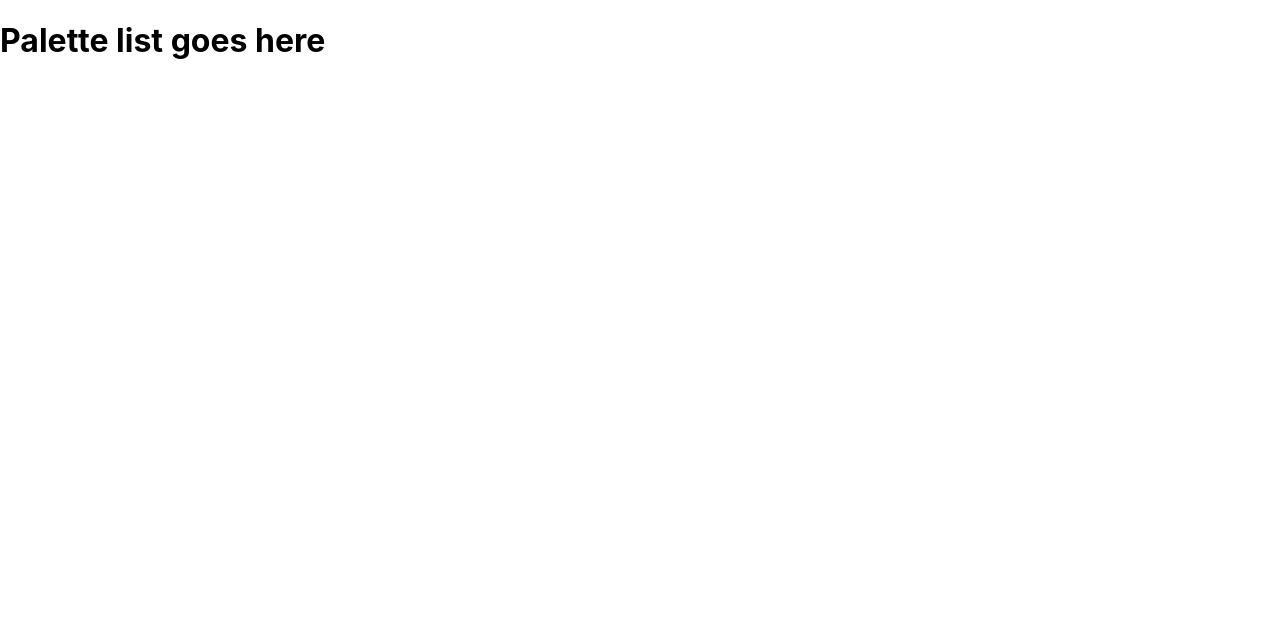
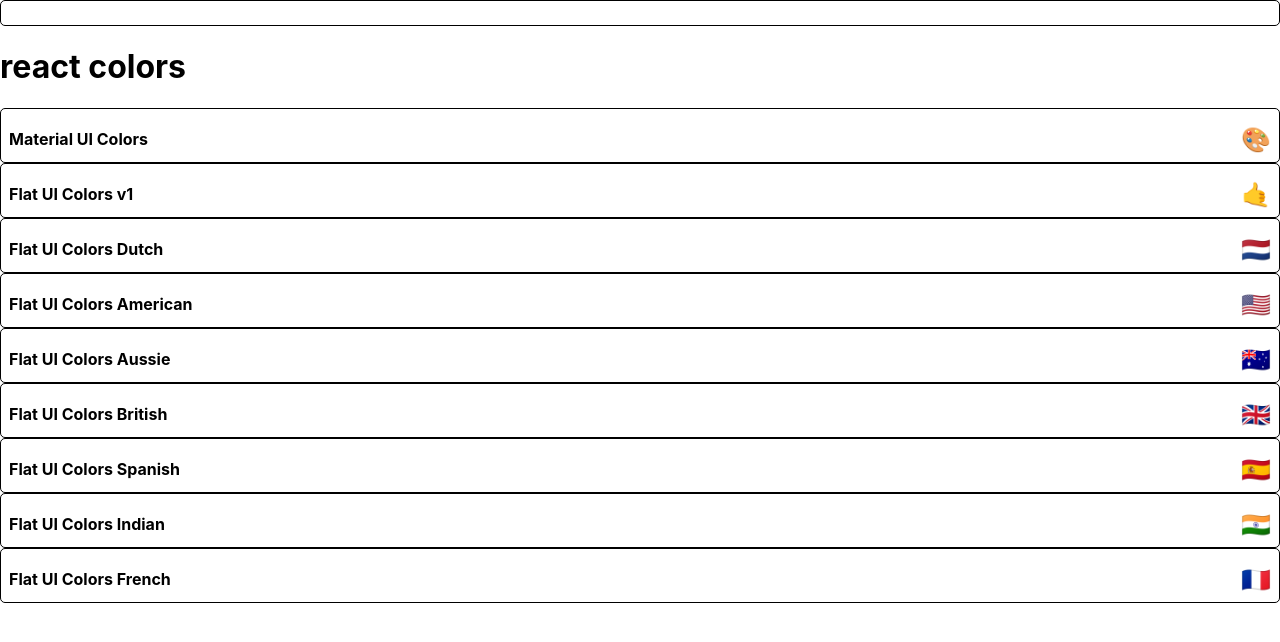
Before and after one commit to willworth/reactcolorapp, a React (Create React App) app: page / in a window 1280 px wide. Shown: the top 642 px of the page. Built offline with nearby package versions, Linux system fonts and the light colour scheme.

Commit message:
styling minipalette

```diff
--- a/package.json
+++ b/package.json
@@ -5,7 +5,10 @@
   "dependencies": {
     "@material-ui/core": "^4.2.0",
     "@material-ui/icons": "^4.2.1",
+    "@material-ui/styles": "^4.2.0",
     "chroma-js": "^2.0.4",
+    "install": "^0.13.0",
+    "npm": "^6.10.0",
     "rc-slider": "^8.6.13",
     "react": "^16.8.6",
     "react-copy-to-clipboard": "^5.0.1",
--- a/src/App.js
+++ b/src/App.js
@@ -1,22 +1,41 @@
-import React from "react";
+import React, { Component } from "react";
 import { Route, Switch } from "react-router-dom";
 import Palette from "./Palette";
-import SeedPalettes from "./seedColors";
+import PaletteList from "./PaletteList";
 import { generatePalette } from "./colorHelpers";
+import seedColors from "./seedColors";
 
-function App() {
-  console.log();
-
+class App extends Component {
+  findPalette(id) {
+    return seedColors.find(function(palette) {
+      return palette.id === id;
+    });
+  }
+  render() {
     return (
       <Switch>
-      <Route exact path="/" render={() => <h1>Palette list goes here</h1>} />
-      <Route exact path="/palette/:id" render={() => <h1>indiv palette </h1>} />
+        <Route
+          exact
+          path="/"
+          render={() => <PaletteList palettes={seedColors} />}
+        />
+        <Route
+          exact
+          path="/palette/:id"
+          render={routeProps => (
+            <Palette
+              palette={generatePalette(
+                this.findPalette(routeProps.match.params.id)
+              )}
+            />
+          )}
+        />
       </Switch>
 
       // <div>
-    //   <Palette palette={generatePalette(SeedPalettes[4])} />
+      //   <Palette palette={generatePalette(seedColors[4])} />
       // </div>
     );
   }
-
+}
 export default App;
--- /dev/null
+++ b/src/MiniPalette.js
@@ -0,0 +1,49 @@
+import React from "react";
+import { withStyles } from "@material-ui/styles";
+
+const styles = {
+  root: {
+    backgroundColor: "white",
+    border: "1px solid black",
+    borderRadius: "5px",
+    padding: "0.5rem",
+    position: "relative",
+    overflow: "hidden",
+    "&:hover": {
+      cursor: "pointer"
+    }
+  },
+  colors: {
+    backgroundColor: "grey"
+  },
+  title: {
+    display: "flex",
+    justifyContent: "space-between",
+    alignItems: "center",
+    margin: "0",
+    color: "black",
+    paddingTop: "0.5rem",
+    fontSize: "1rem",
+    position: "relative"
+  },
+  emoji: {
+    marginLeft: "0.5rem",
+    fontSize: "1.5rem"
+  }
+};
+
+function MiniPalette(props) {
+  const { classes, paletteName, emoji } = props;
+  return (
+    <div className={classes.root}>
+      <div className={classes.colors} />
+      <h5 className={classes.title}>
+        {" "}
+        {paletteName}
+        <span className={classes.emoji}>{emoji}</span>
+      </h5>
+    </div>
+  );
+}
+
+export default withStyles(styles)(MiniPalette);
--- a/src/Navbar.js
+++ b/src/Navbar.js
@@ -1,4 +1,5 @@
 import React, { Component } from "react";
+import { Link } from "react-router-dom";
 import Select from "@material-ui/core/Select";
 import MenuItem from "@material-ui/core/MenuItem";
 import Snackbar from "@material-ui/core/Snackbar";
@@ -37,7 +38,7 @@
     return (
       <header className="Navbar">
         <div className="Logo">
-          <a href="/">reactcolorpicker</a>
+          <Link to="/">reactcolorpicker</Link>
         </div>
         <div className="slider-container">
           <span>Level: {level}</span>
--- /dev/null
+++ b/src/PaletteList.js
@@ -0,0 +1,20 @@
+import React, { Component } from "react";
+import { Link } from "react-router-dom";
+import MiniPalette from "./MiniPalette";
+
+class PaletteList extends Component {
+  render() {
+    const { palettes } = this.props;
+    return (
+      <div>
+        <MiniPalette />
+        <h1>react colors</h1>
+        {palettes.map(palette => (
+          <MiniPalette {...palette} />
+        ))}
+      </div>
+    );
+  }
+}
+
+export default PaletteList;
--- a/src/colorHelpers.js
+++ b/src/colorHelpers.js
@@ -12,7 +12,7 @@
     newPalette.colors[level] = [];
   }
   for (let color of starterPalette.colors) {
-    let scale = generateScale(color.color, 10).reverse();
+    let scale = getScale(color.color, 10).reverse();
     for (let i in scale) {
       newPalette.colors[levels[i]].push({
         name: `${color.name} ${levels[i]}`,
@@ -39,7 +39,7 @@
   ];
 }
 
-function generateScale(hexColor, numberOfColors) {
+function getScale(hexColor, numberOfColors) {
   return chroma
     .scale(getRange(hexColor))
     .mode("lab")
```
Also changed, not shown: 1 other file (tests, documents, lock files or other folders). Lines whose indentation alone changed are shown as unchanged.
